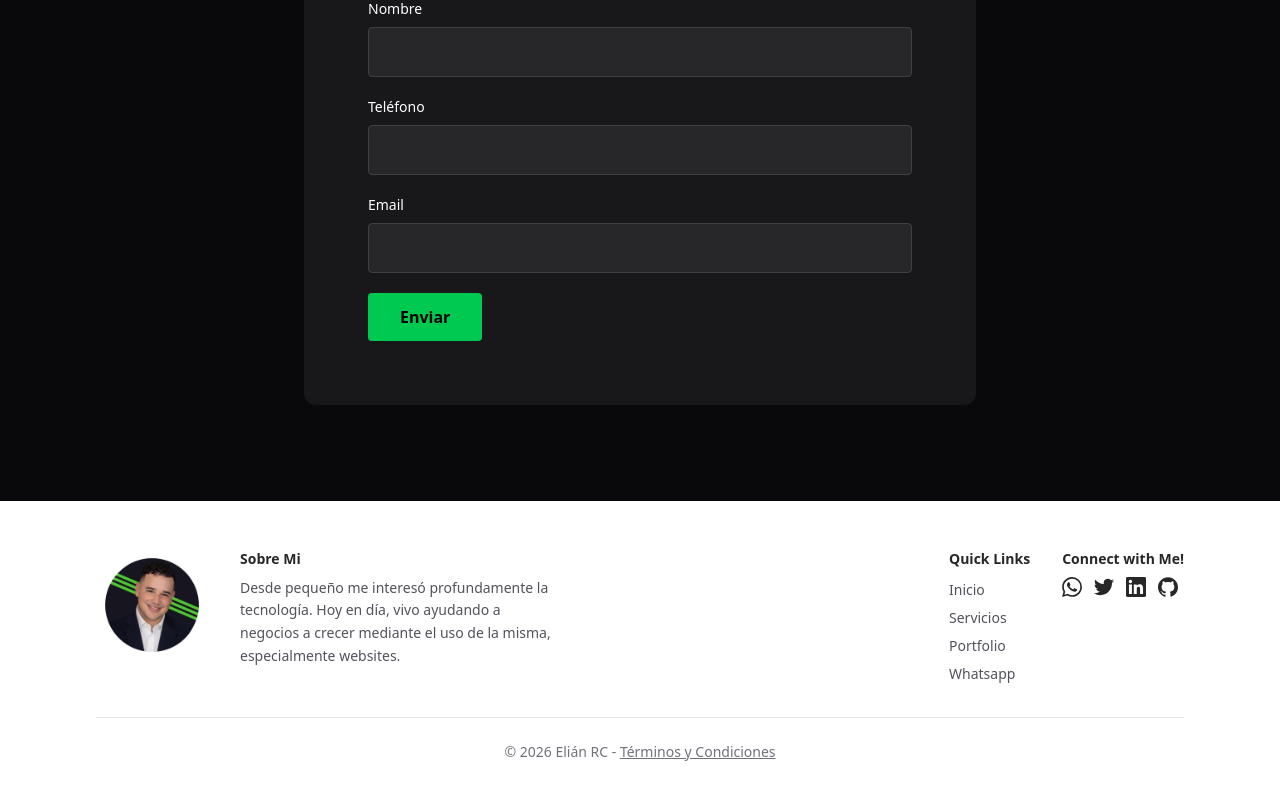
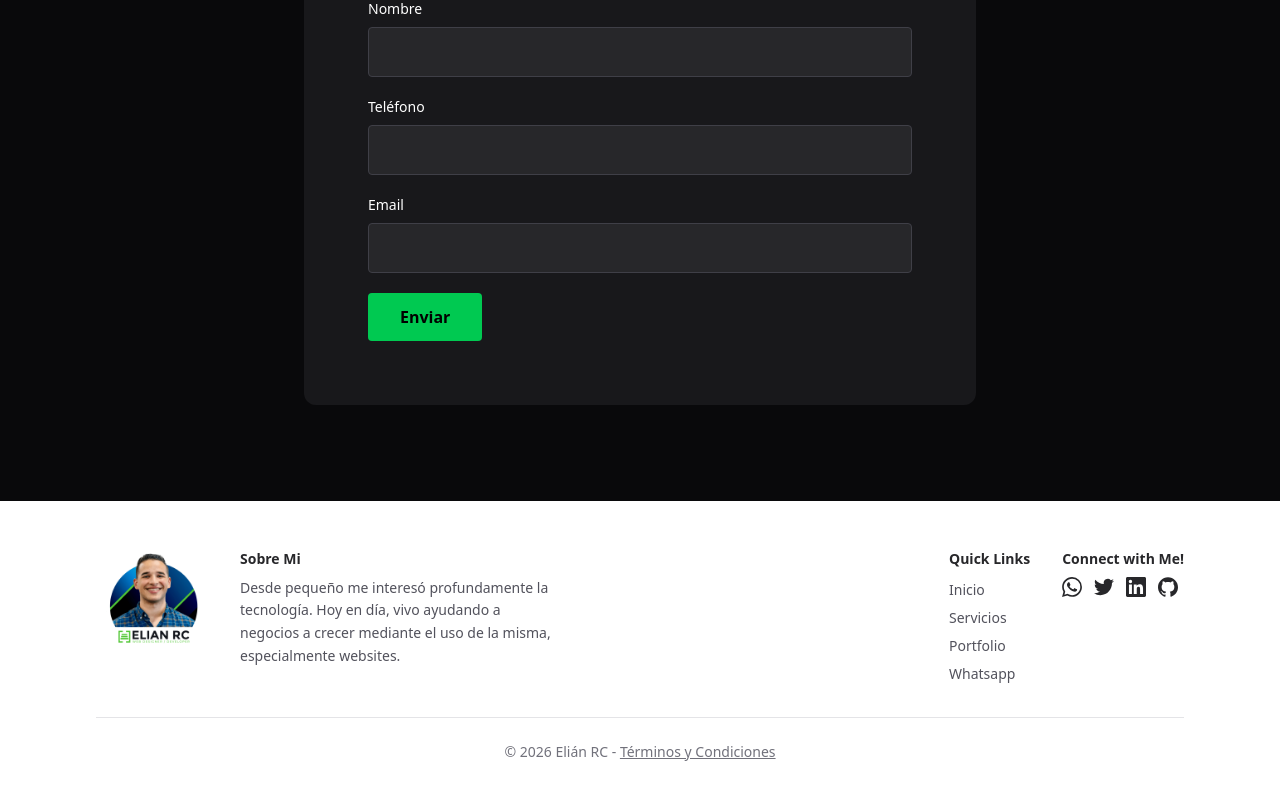
Before and after one commit to elianrc/elianrc.com, a Next.js app: page / in a window 1280 px wide. Shown: the part 3959-4759 px from the top of the page. Built offline with nearby package versions, Linux system fonts and the light colour scheme.

Commit message:
fix: use footer.png (profile + logo combo) in footer

```diff
--- a/components/Footer.tsx
+++ b/components/Footer.tsx
@@ -45,7 +45,7 @@ export default function Footer() {
       <div className="max-w-6xl mx-auto grid grid-cols-1 md:grid-cols-[auto_1fr_auto_auto] gap-8 items-start">
         <div className="flex-shrink-0">
           <img
-            src="/images/profile.png"
+            src="/images/footer.png"
             alt="Elián RC"
             className="w-28 h-auto object-contain"
           />
```
Also changed, not shown: public/images/footer.png (added).
